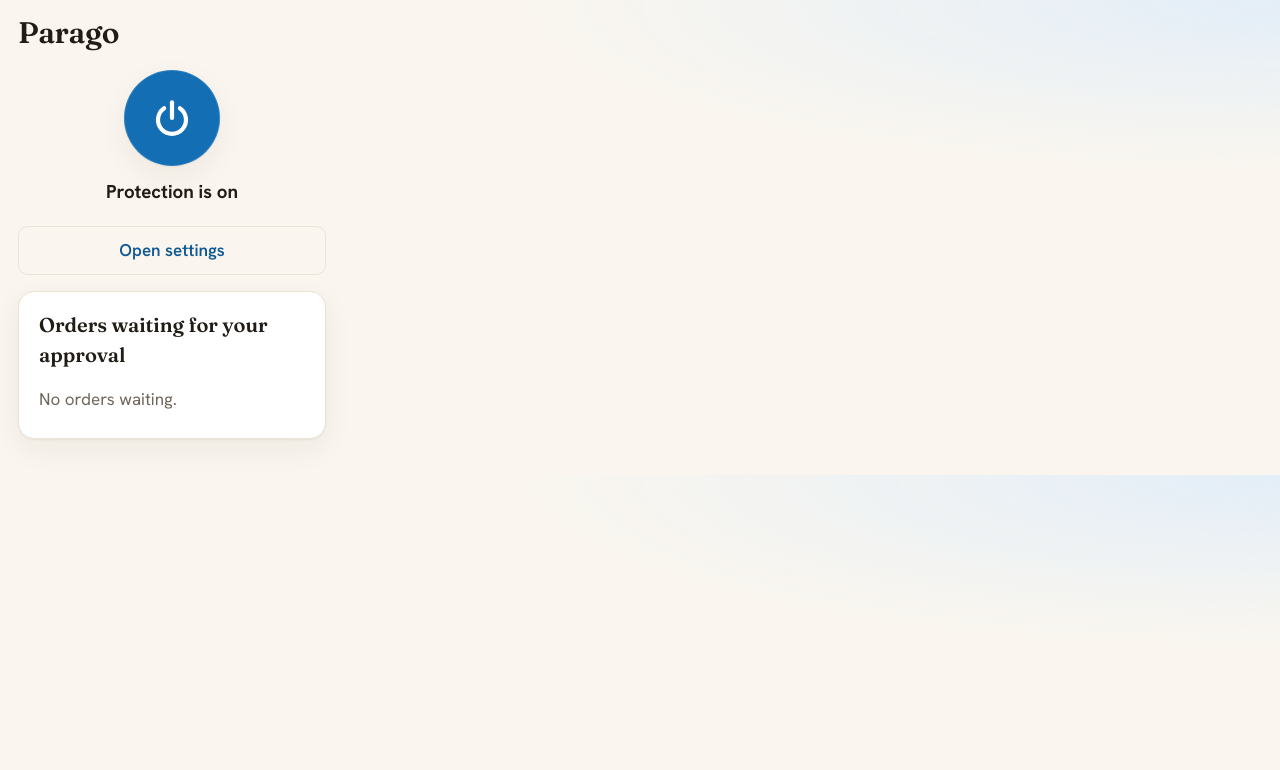
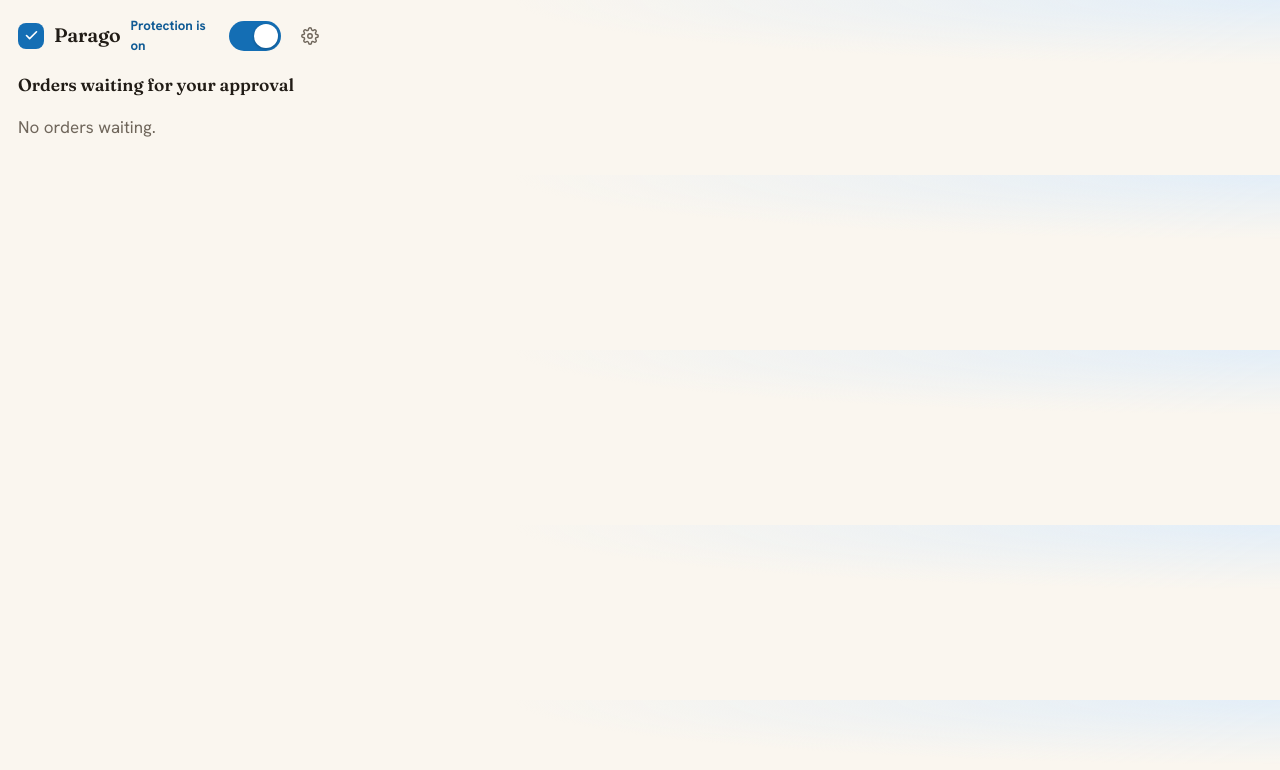
Before and after one commit to elzgnyc/parago, a website with bundled scripts: page src/ui/popup.html in a window 1280 px wide. Built offline with nearby package versions, Linux system fonts and the light colour scheme; some packages are replaced by stand-ins of ours; no server answers.

Commit message:
feat: compact popup header (logo + name + toggle switch + settings gear)
Replaces the oversized 96px power button with a small header switch and a gear, in the style of Violentmonkey's popup: brand mark and name on the left, protection toggle and settings on the right. The switch controls the search filter on/off as before.

```diff
--- a/src/ui/popup.html
+++ b/src/ui/popup.html
@@ -8,24 +8,20 @@
   <link rel="stylesheet" href="ui.css" />
 </head>
 <body class="popup">
-  <header class="brand">
-    <h1>Parago</h1>
+  <header class="pop-head">
+    <span class="pop-mark" aria-hidden="true">
+      <svg viewBox="0 0 24 24" width="15" height="15" fill="none" stroke="currentColor" stroke-width="2.6" stroke-linecap="round" stroke-linejoin="round"><path d="M20 6 9 17l-5-5" /></svg>
+    </span>
+    <span class="pop-name">Parago</span>
+    <span class="pop-status" id="status" aria-hidden="true"></span>
+    <input type="checkbox" id="power" class="switch pop-switch" role="switch" />
+    <button id="openSettings" class="pop-icon-btn" type="button" aria-label="Settings">
+      <svg viewBox="0 0 24 24" width="18" height="18" fill="none" stroke="currentColor" stroke-width="1.9" stroke-linecap="round" stroke-linejoin="round"><circle cx="12" cy="12" r="3" /><path d="M19.4 15a1.65 1.65 0 0 0 .33 1.82l.06.06a2 2 0 1 1-2.83 2.83l-.06-.06a1.65 1.65 0 0 0-1.82-.33 1.65 1.65 0 0 0-1 1.51V21a2 2 0 0 1-4 0v-.09A1.65 1.65 0 0 0 9 19.4a1.65 1.65 0 0 0-1.82.33l-.06.06a2 2 0 1 1-2.83-2.83l.06-.06a1.65 1.65 0 0 0 .33-1.82 1.65 1.65 0 0 0-1.51-1H3a2 2 0 0 1 0-4h.09A1.65 1.65 0 0 0 4.6 9a1.65 1.65 0 0 0-.33-1.82l-.06-.06a2 2 0 1 1 2.83-2.83l.06.06a1.65 1.65 0 0 0 1.82.33H9a1.65 1.65 0 0 0 1-1.51V3a2 2 0 0 1 4 0v.09a1.65 1.65 0 0 0 1 1.51 1.65 1.65 0 0 0 1.82-.33l.06-.06a2 2 0 1 1 2.83 2.83l-.06.06a1.65 1.65 0 0 0-.33 1.82V9a1.65 1.65 0 0 0 1.51 1H21a2 2 0 0 1 0 4h-.09a1.65 1.65 0 0 0-1.51 1z" /></svg>
+    </button>
   </header>
 
-  <div class="power">
-    <button id="power" type="button" class="power-btn" aria-pressed="true">
-      <svg class="power-icon" viewBox="0 0 24 24" width="42" height="42" aria-hidden="true">
-        <path d="M12 3v9" />
-        <path d="M7.5 6.4a8 8 0 1 0 9 0" />
-      </svg>
-    </button>
-    <p class="power-status" id="status"></p>
-  </div>
-
-  <button id="openSettings" class="btn btn-secondary btn-block" data-i18n="popup_open_settings">Open settings</button>
-
-  <section class="card" id="pendingSection" style="margin-top: 16px;" hidden>
-    <h2 class="card-title" data-i18n="pending_title">Orders waiting for your approval</h2>
+  <section class="pop-orders" id="pendingSection" hidden>
+    <h2 class="pop-orders-title" data-i18n="pending_title">Orders waiting for your approval</h2>
     <div id="pending"></div>
   </section>
 
--- a/src/ui/popup.js
+++ b/src/ui/popup.js
@@ -56,21 +56,22 @@ async function refresh() {
   renderPending(await relay.listPending());
 }
 
-// Reflect protection state on the power button. "On" means the search filter is doing
+// Reflect protection state on the header switch. "On" means the search filter is doing
 // something (mode is not 'off'); the toggle controls the filter only, never guardian.
 function renderPower(settings) {
   const on = settings.mode !== 'off';
-  const btn = document.getElementById('power');
-  btn.setAttribute('aria-pressed', String(on));
-  btn.classList.toggle('is-off', !on);
+  const el = document.getElementById('power');
+  el.checked = on;
+  el.setAttribute('aria-label', on ? t('popup_status_on') : t('popup_status_off'));
   const statusEl = document.getElementById('status');
-  statusEl.textContent = on ? t('popup_status_on') : t('popup_status_off');
-  statusEl.classList.toggle('is-off', !on);
+  if (statusEl) {
+    statusEl.textContent = on ? t('popup_status_on') : t('popup_status_off');
+    statusEl.classList.toggle('is-off', !on);
+  }
 }
 
-// uBlock-style power button: flip the display mode between 'off' and the last non-off
-// mode (see nextModePatch). preferredMode remembers grey-vs-hide so turning protection
-// back on restores the user's choice.
+// Flip the display mode between 'off' and the last non-off mode (see nextModePatch).
+// preferredMode remembers grey-vs-hide so turning protection back on restores the choice.
 async function togglePower() {
   await setSettings(nextModePatch(await getSettings()));
   renderPower(await getSettings());
@@ -84,8 +85,7 @@ async function main() {
     el.textContent = t(el.getAttribute('data-i18n'));
   }
   const power = document.getElementById('power');
-  power.setAttribute('aria-label', t('popup_toggle_aria'));
-  power.addEventListener('click', togglePower);
+  power.addEventListener('change', togglePower);
   renderPower(settings);
   // Reflect changes made elsewhere (e.g. the Options page) while the popup is open.
   onSettingsChanged(() => getSettings().then(renderPower));
--- a/src/ui/ui.css
+++ b/src/ui/ui.css
@@ -159,27 +159,34 @@ input.switch:focus-visible { box-shadow: 0 0 0 3px var(--accent-tint); }
 }
 .saved { color: var(--accent-strong); font-weight: 700; min-height: 1.4rem; }
 
-/* Popup power toggle (uBlock-style on/off). The single control for turning the
-   search filter on or off; no persistent toolbar badge. */
-.power {
-  display: flex; flex-direction: column; align-items: center;
-  gap: 12px; margin: 6px 0 20px;
+/* Popup header: logo + name on the left, a compact protection switch + settings gear
+   on the right. The switch controls the search filter on/off, nothing else. */
+.pop-head { display: flex; align-items: center; gap: 10px; margin: -2px 0 16px; }
+.pop-mark {
+  flex: 0 0 auto; width: 26px; height: 26px;
+  display: grid; place-items: center;
+  color: #fff; background: var(--accent); border-radius: 8px;
 }
-.power-btn {
-  width: 96px; height: 96px; border-radius: 50%;
-  border: 0; cursor: pointer;
-  display: grid; place-items: center;
-  color: #fff; background: var(--accent);
-  box-shadow: var(--shadow), inset 0 0 0 1px rgba(255, 255, 255, 0.12);
-  transition: background 0.15s, transform 0.05s, box-shadow 0.15s;
+.pop-name {
+  font-family: var(--font-display); font-weight: 600; font-size: 1.15rem;
+  letter-spacing: -0.01em;
 }
-.power-btn:hover { background: var(--accent-strong); }
-.power-btn:active { transform: translateY(1px); }
-.power-btn:focus-visible { outline: 3px solid var(--accent-tint); outline-offset: 3px; }
-.power-btn.is-off { background: #c7bdae; }
-.power-icon { fill: none; stroke: currentColor; stroke-width: 2.4; stroke-linecap: round; }
-.power-status { margin: 0; font-weight: 700; font-size: 1.1rem; }
-.power-status.is-off { color: var(--ink-soft); }
+.pop-status { margin-left: auto; font-size: 0.78rem; font-weight: 700; color: var(--accent-strong); }
+.pop-status.is-off { color: var(--ink-soft); }
+.pop-switch { flex: 0 0 auto; width: 44px; height: 24px; }
+.pop-switch::before { width: 18px; height: 18px; top: 3px; left: 3px; }
+.pop-switch:checked::before { transform: translateX(20px); }
+.pop-icon-btn {
+  flex: 0 0 auto; display: grid; place-items: center;
+  width: 32px; height: 32px; padding: 0;
+  border: 0; background: transparent; color: var(--ink-soft);
+  border-radius: 8px; cursor: pointer;
+}
+.pop-icon-btn:hover { background: var(--accent-tint); color: var(--accent-strong); }
+.pop-icon-btn:focus-visible { outline: 3px solid var(--accent-tint); outline-offset: 1px; }
+
+/* Orders waiting section */
+.pop-orders-title { margin: 0 0 8px; font-family: var(--font-display); font-weight: 600; font-size: 1.02rem; }
 
 .btn-block { width: 100%; }
 
```
